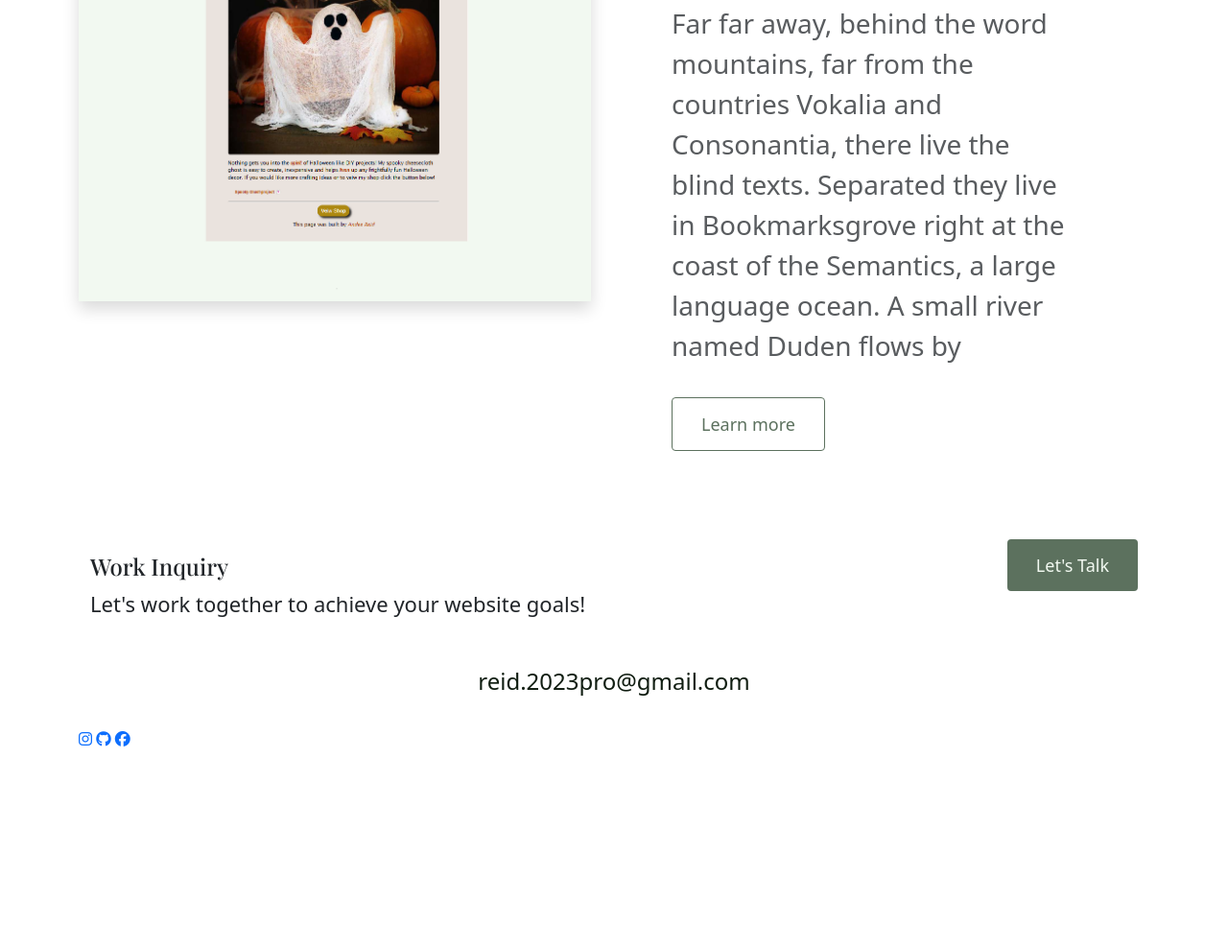
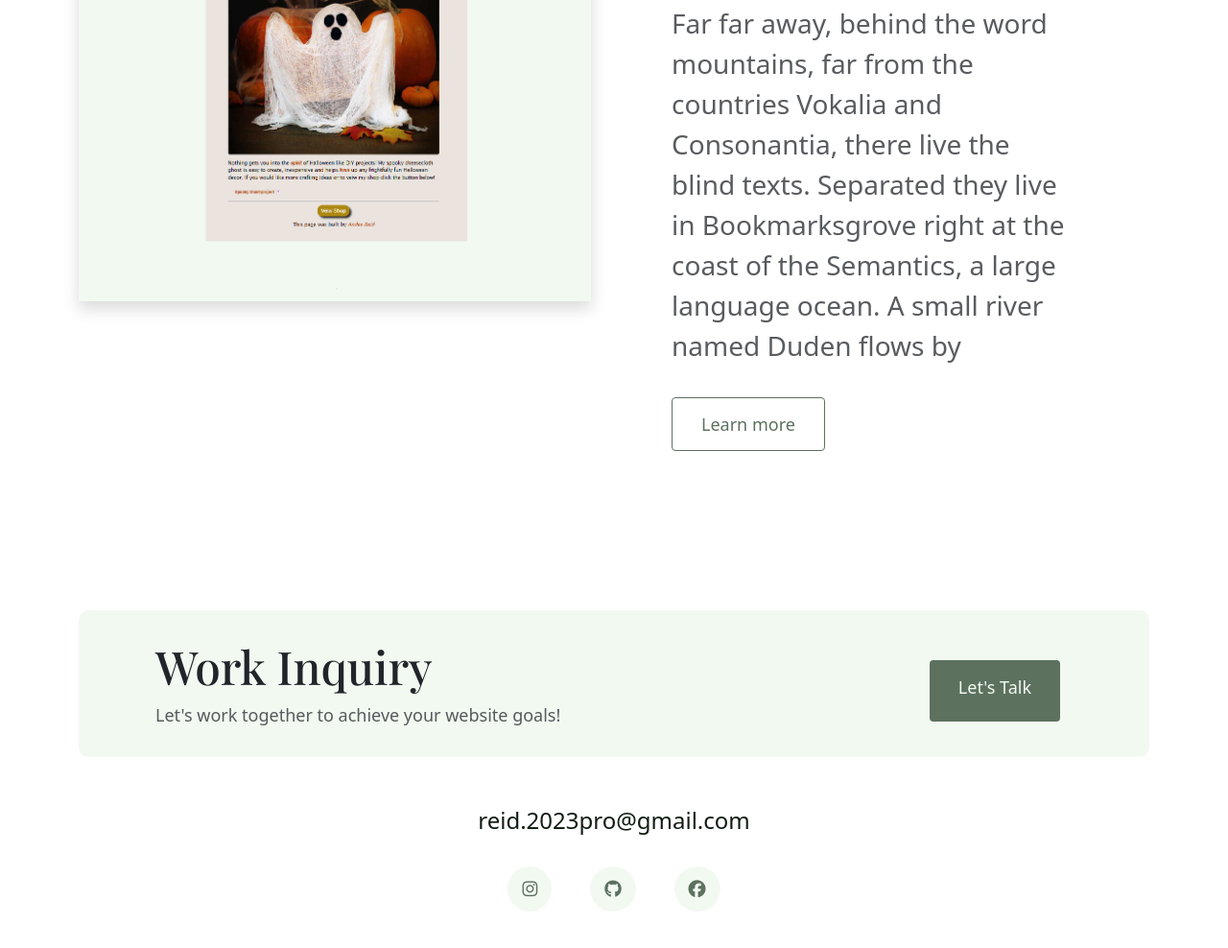
Before and after one commit to Andee-R/Portfolio-project, a plain HTML site: page index.html in a window 1280 px wide. Shown: the part 2598-3586 px from the top of the page at 96% size. Before the commit the page ends 3428 px from the top, so only its background shows below. Drawn offline with nearby package versions, Linux system fonts and the light colour scheme.

Commit message:
finalized footer css

```diff
--- a/index.html
+++ b/index.html
@@ -50,6 +50,7 @@
         </li>
       </ul>
     </nav>
+
     <div class="hero">
       <p>👋Hi I am</p>
       <h1>Andee Reid</h1>
@@ -122,27 +123,31 @@
           </div>
         </div>
       </div>
-      <footer>
-        <div class="container d-flex justify-content-between">
+      <footer class="mb-5">
+        <div class="contact-box justify-content-between mb-5 d-none d-md-flex">
           <div>
             <h4>Work Inquiry</h4>
-            <p>Let's work together to achieve your website goals!</p>
+            <p class="text-muted">
+              Let's work together to achieve your website goals!
+            </p>
           </div>
-          <div>
-            <a href="" class="btn-branding">Let's Talk</a>
+          <div class="btn d-sm-flex">
+            <a href="mailto:reid.2023pro@gamil.com" class="btn-branding"
+              >Let's Talk</a
+            >
           </div>
         </div>
-        <div class="email-link">
+        <div class="email-link d-flex justify-content-center">
           <a href="mailto:reid.2023pro@gamil.com">reid.2023pro@gmail.com</a>
         </div>
-        <div class="social-links mb-5">
-          <a href="https://instagram.com/AndeeReid.codes"
+        <div class="social-links d-flex justify-content-center mb-5">
+          <a href="https://instagram.com/AndeeReid.codes" target="_blank"
             ><i class="fa-brands fa-instagram"></i
           ></a>
-          <a href="https://github.com/Andee-R"
+          <a href="https://github.com/Andee-R" target="_blank"
             ><i class="fa-brands fa-github"></i
           ></a>
-          <a href="#"><i class="fa-brands fa-facebook"></i></a>
+          <a href="#"><i class="fa-brands fa-facebook" target="_blank"></i></a>
         </div>
       </footer>
     </div>
--- a/styles/style.css
+++ b/styles/style.css
@@ -125,13 +125,33 @@ nav li.active a {
   padding: 35px;
   width: 350px;
 }
+
+footer {
+  margin: 60px 0;
+}
+
 footer p {
   font-size: 22px;
 }
+footer .contact-box {
+  background-color: var(--secondary-color);
+  padding: 30px 80px;
+  border-radius: 10px;
+}
+footer .contact-box h4 {
+  font-size: 48px;
+}
+footer .contact-box p {
+  margin: 0;
+  font-size: 18px;
+}
+footer .btn {
+  margin-top: 15px;
+}
+
 footer .email-link {
   margin: 30px;
   font-size: 24px;
-  text-align: center;
 }
 footer .email-link a {
   color: var(--accent-color);
@@ -142,6 +162,20 @@ footer .email-link a:hover {
   color: var(--branding-color);
 }
 
+footer .social-links a {
+  background-color: var(--secondary-color);
+  border-radius: 50%;
+  color: var(--branding-color);
+  font-size: 18px;
+  margin: 0 20px;
+  padding: 10px 15px;
+}
+
+footer .social-links a:hover {
+  transition: all 100ms ease-in-out;
+  color: var(--secondary-color);
+  background-color: var(--branding-color);
+}
 @media (max-width: 900px) {
   nav a {
     font-size: 14px;
@@ -166,4 +200,10 @@ footer .email-link a:hover {
     text-align: center;
     padding: 0;
   }
+  .contact-box {
+    padding: 20px;
+  }
+  .contact-box h4 {
+    font-size: 26px;
+  }
 }
```
